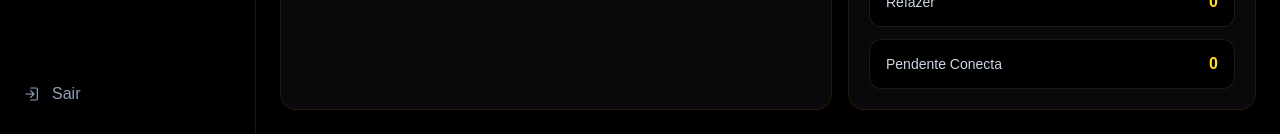
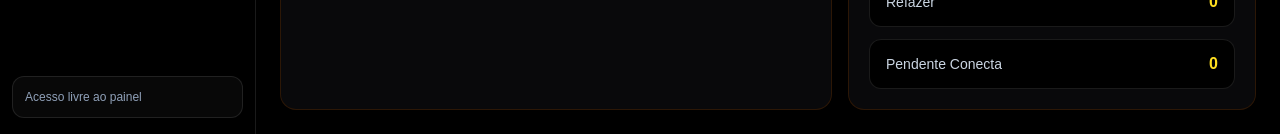
Before and after one commit to lucasldsilva30-arch/field-pro-demo, a Next.js app: page /indicadores in a window 1280 px wide. Shown: the part 976-1110 px from the top of the page. Built offline with nearby package versions, Linux system fonts and the light colour scheme.

Commit message:
chore: remove login gate

```diff
--- a/components/erp-shell.tsx
+++ b/components/erp-shell.tsx
@@ -41,12 +41,11 @@ export function ErpShell({ active, children }: ErpShellProps) {
             ))}
           </nav>
 
-          <form action="/api/auth/logout" method="post" className="px-3 pb-4">
-            <button className="flex w-full items-center gap-3 rounded-xl px-3 py-3 text-left text-sm font-semibold text-slate-400 transition hover:bg-white/5 hover:text-slate-100">
-              <MenuIcon name="logout" />
-              Sair
-            </button>
-          </form>
+          <div className="px-3 pb-4">
+            <div className="rounded-xl border border-white/10 bg-white/[0.03] px-3 py-3 text-xs text-slate-400">
+              Acesso livre ao painel
+            </div>
+          </div>
         </aside>
 
         <section className="min-w-0 flex-1">
@@ -179,7 +178,6 @@ function MenuIcon({ name }: { name: string }) {
     wallet: <path d="M3 7h18v13H3zM16 12h3M5 7V5a2 2 0 0 1 2-2h10v4" />,
     lock: <path d="M7 11V7a5 5 0 0 1 10 0v4M5 11h14v10H5z" />,
     settings: <path d="M12 15.5a3.5 3.5 0 1 0 0-7 3.5 3.5 0 0 0 0 7Zm0-13v3m0 13v3m9.5-9.5h-3m-13 0h-3m16.02-6.52-2.12 2.12M7.6 16.4l-2.12 2.12m13.04 0-2.12-2.12M7.6 7.6 5.48 5.48" />,
-    logout: <path d="M10 17l5-5-5-5m5 5H3m7 9h8a2 2 0 0 0 2-2V5a2 2 0 0 0-2-2h-8" />,
   };
 
   return (
--- a/proxy.ts
+++ b/proxy.ts
@@ -1,19 +1,6 @@
-import { NextResponse, type NextRequest } from "next/server";
+import { NextResponse } from "next/server";
 
-const protectedRoutes = ["/dashboard", "/operacao", "/indicadores", "/funcionarios", "/financeiro", "/configuracoes", "/seguranca"];
-
-export function proxy(req: NextRequest) {
-  const isProtected = protectedRoutes.some((route) => req.nextUrl.pathname.startsWith(route));
-  const isLoggedIn = req.cookies.get("fieldpro_session")?.value === "active";
-
-  if (isProtected && !isLoggedIn) {
-    return NextResponse.redirect(new URL("/login", req.url));
-  }
-
-  if (req.nextUrl.pathname === "/login" && isLoggedIn) {
-    return NextResponse.redirect(new URL("/dashboard", req.url));
-  }
-
+export function proxy() {
   return NextResponse.next();
 }
 
```
